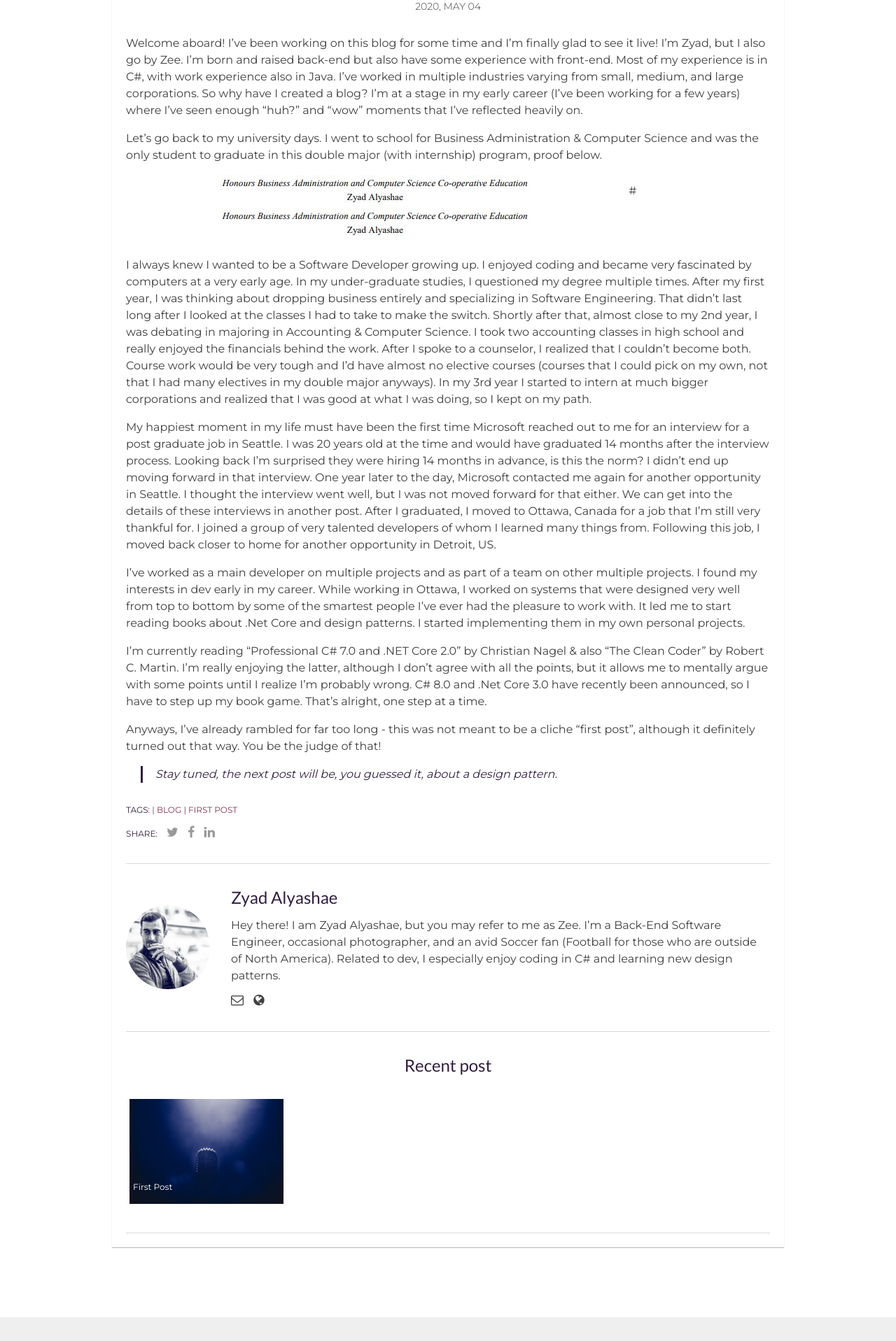
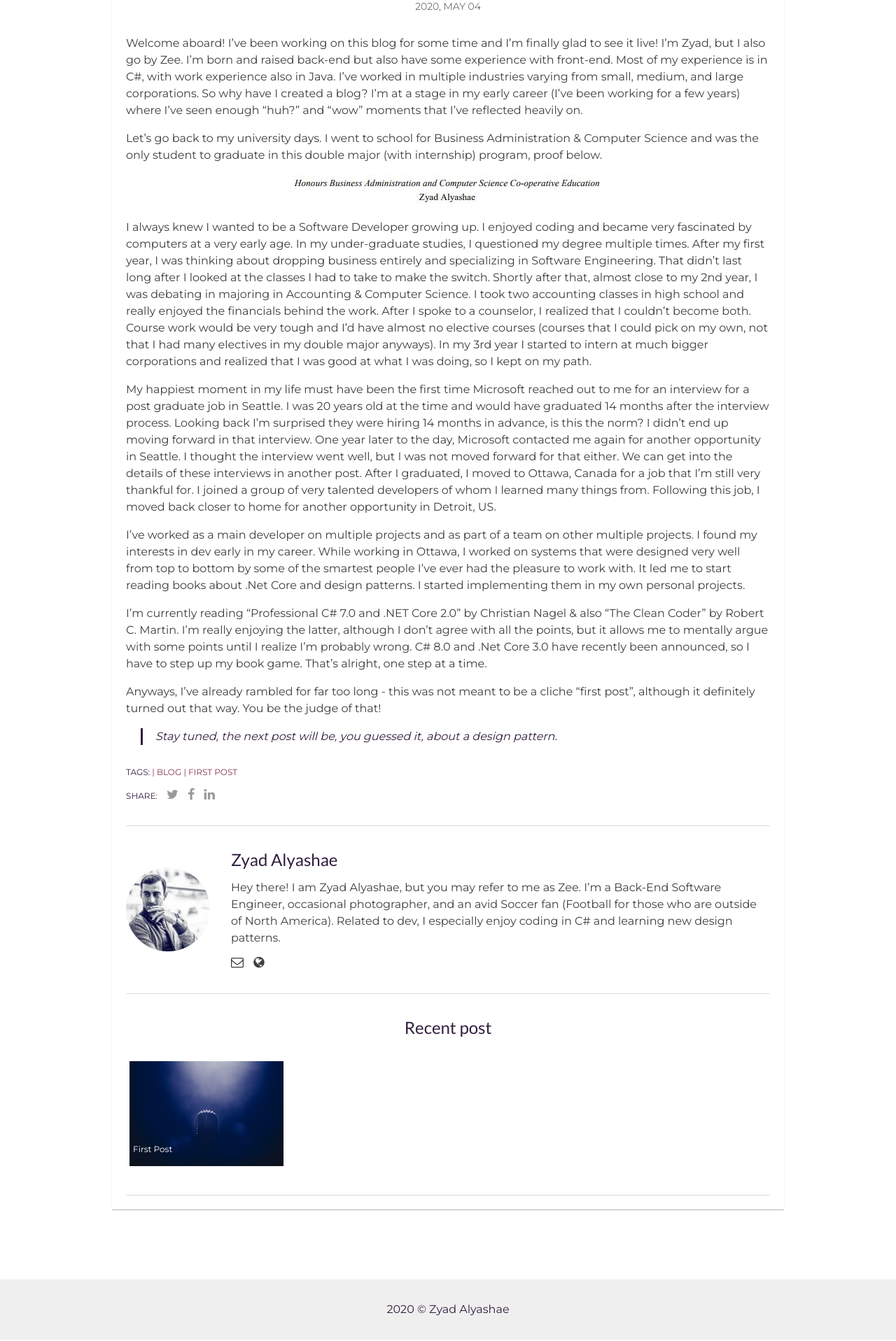
Before and after one commit to alyashaz/alyashaz.github.io, a Jekyll site: the page built from _posts/2020-05-06-First-Post.markdown, in a window 1280 px wide. Shown: the part 618-2535 px from the top of the page at 70% size. Built offline with Jekyll 4.4.1, drawn with Linux system fonts in a browser that asks for light colours.

Commit message:
Center image

```diff
--- a/_posts/2020-05-06-First-Post.markdown
+++ b/_posts/2020-05-06-First-Post.markdown
@@ -13,8 +13,7 @@
 
 Let's go back to my university days. I went to school for Business Administration & Computer Science and was the only student to graduate in this double major (with internship) program, proof below.
 
-<img align="center" src="{{site.baseurl}}/assets/img/itinerary.JPG">
-#![Proof here]({{site.baseurl}}/assets/img/itinerary.JPG)
+<img style="margin-left: auto;margin-right: auto; display: block;" src="{{site.baseurl}}/assets/img/itinerary.JPG">
 
 I always knew I wanted to be a Software Developer growing up. I enjoyed coding and became very fascinated by computers at a very early age. In my under-graduate studies, I questioned my degree multiple times. After my first year, I was thinking about dropping business entirely and specializing in Software Engineering. That didn't last long after I looked at the classes I had to take to make the switch. Shortly after that, almost close to my 2nd year, I was debating in majoring in Accounting & Computer Science. I took two accounting classes in high school and really enjoyed the financials behind the work. After I spoke to a counselor, I realized that I couldn't become both. Course work would be very tough and I'd have almost no elective courses (courses that I could pick on my own, not that I had many electives in my double major anyways). In my 3rd year I started to intern at much bigger corporations and realized that I was good at what I was doing, so I kept on my path.
 
```
